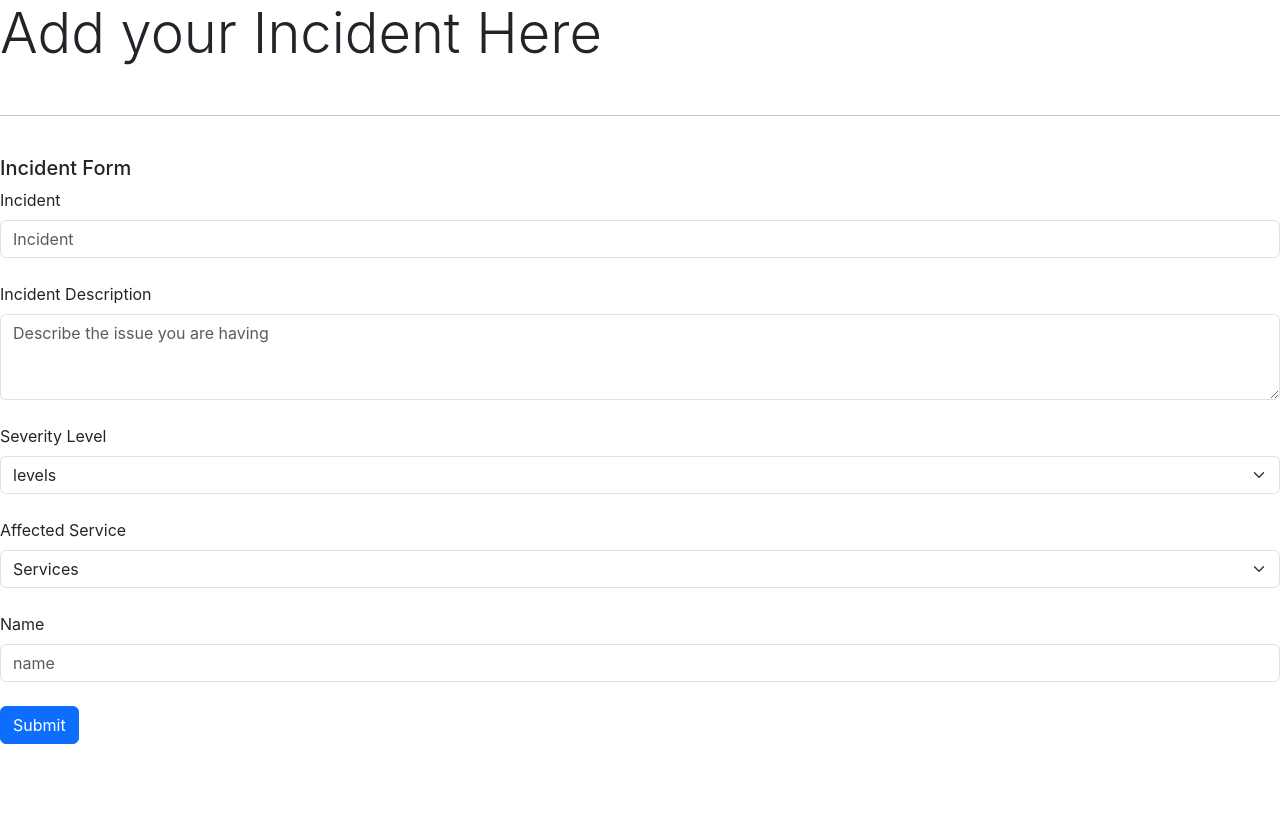
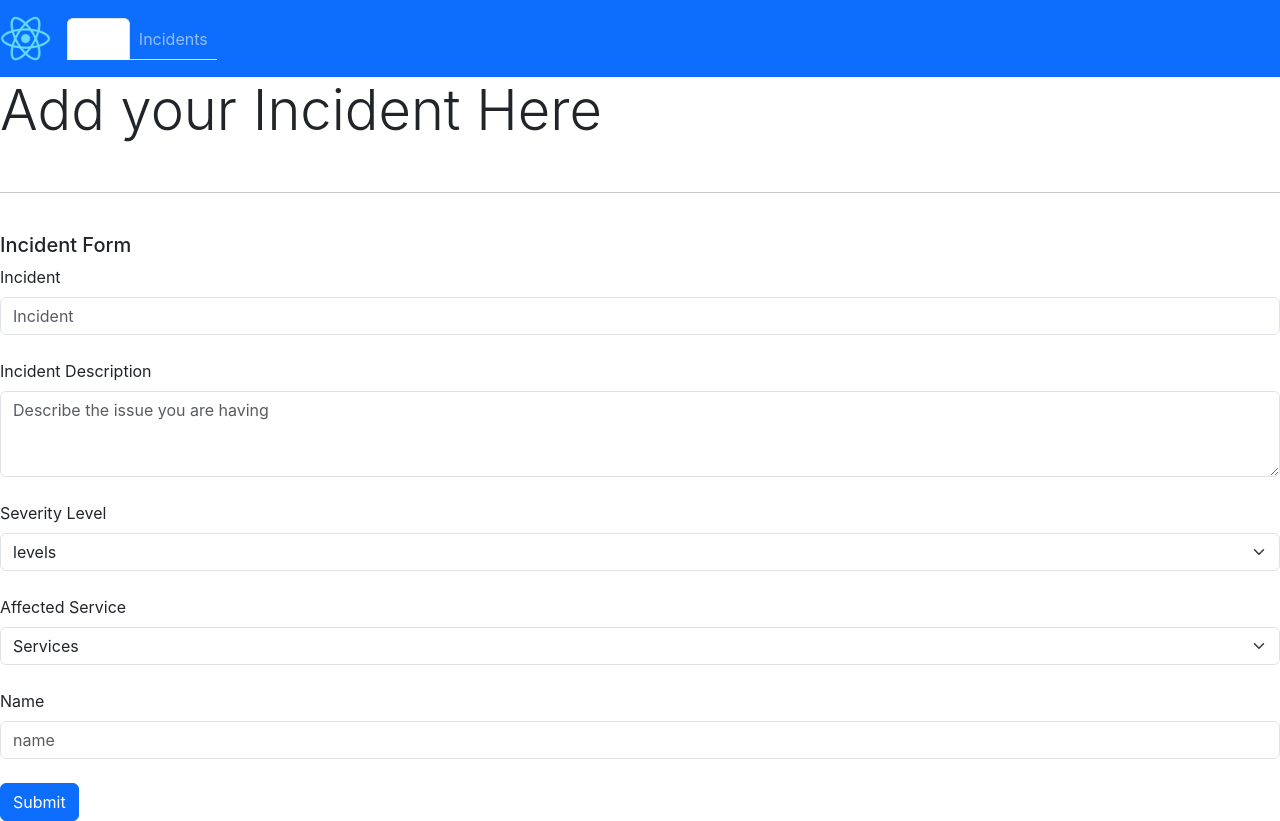
Before and after one commit to OHailwood98/incident_tracker, a React (Create React App) app: page / in a window 1280 px wide. Before the commit the page ends 800 px from the top, so only its background shows below. Built offline with nearby package versions, Linux system fonts and the light colour scheme.

Commit message:
add navbar

```diff
--- /dev/null
+++ b/src/components/nav/TopNavBar.js
@@ -0,0 +1,47 @@
+import { useSelector } from "react-redux";
+import { Link } from "react-router-dom";
+import Button from "react-bootstrap/Button";
+import Nav from "react-bootstrap/Nav";
+import NavDropdown from "react-bootstrap/NavDropdown";
+import Navbar from "react-bootstrap/Navbar";
+
+import { logout } from "../../redux/actions/userActions";
+import logo from "../../static/logo512.png";
+
+function TopNavBar() {
+  const isAuthed = useSelector((state) => !!state.user.token);
+  const username = useSelector((state) => !!state.user.username) || null;
+  return (
+    <div>
+      <Navbar bg="primary" variant="dark">
+        <Navbar.Brand href="/">
+          <img
+            src={logo}
+            alt="Brands Hatch"
+            className="d-inline-block align-top"
+            height="51"
+          />
+        </Navbar.Brand>
+        <Nav variant="tabs" defaultActiveKey={window.location.pathname}>
+          <Nav.Item>
+            <Nav.Link href="/">Home</Nav.Link>
+          </Nav.Item>
+          <Nav.Item>
+            <Nav.Link href="/incidents">Incidents</Nav.Link>
+          </Nav.Item>
+        </Nav>
+        {isAuthed && (
+          <NavDropdown title={username} id="basic-nav-dropdown">
+            <NavDropdown.Item>
+              <Button as={Link} to="/" onClick={() => logout()}>
+                Logout
+              </Button>
+            </NavDropdown.Item>
+          </NavDropdown>
+        )}
+      </Navbar>
+    </div>
+  );
+}
+
+export default TopNavBar;
--- a/src/index.js
+++ b/src/index.js
@@ -10,10 +10,13 @@ import "./App.css";
 import HomePage from "./components/pages/HomePage";
 import IncidentPage from "./components/pages/IncidentsPage";
 
+import TopNavBar from "./components/nav/TopNavBar";
+
 const root = ReactDOM.createRoot(document.getElementById("root"));
 root.render(
   <React.StrictMode>
     <Provider store={store}>
+      <TopNavBar />
       <BrowserRouter>
         <Routes>
           <Route index element={<HomePage />} />
```
Also changed, not shown: src/static/logo512.png (added).
